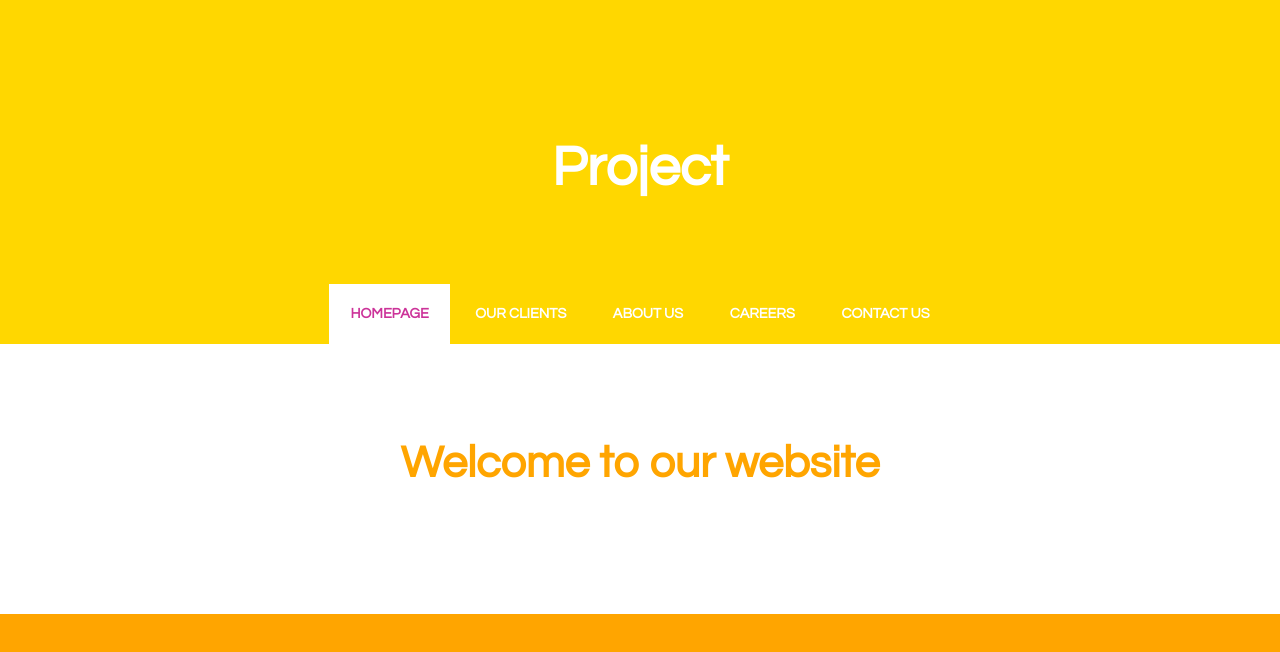
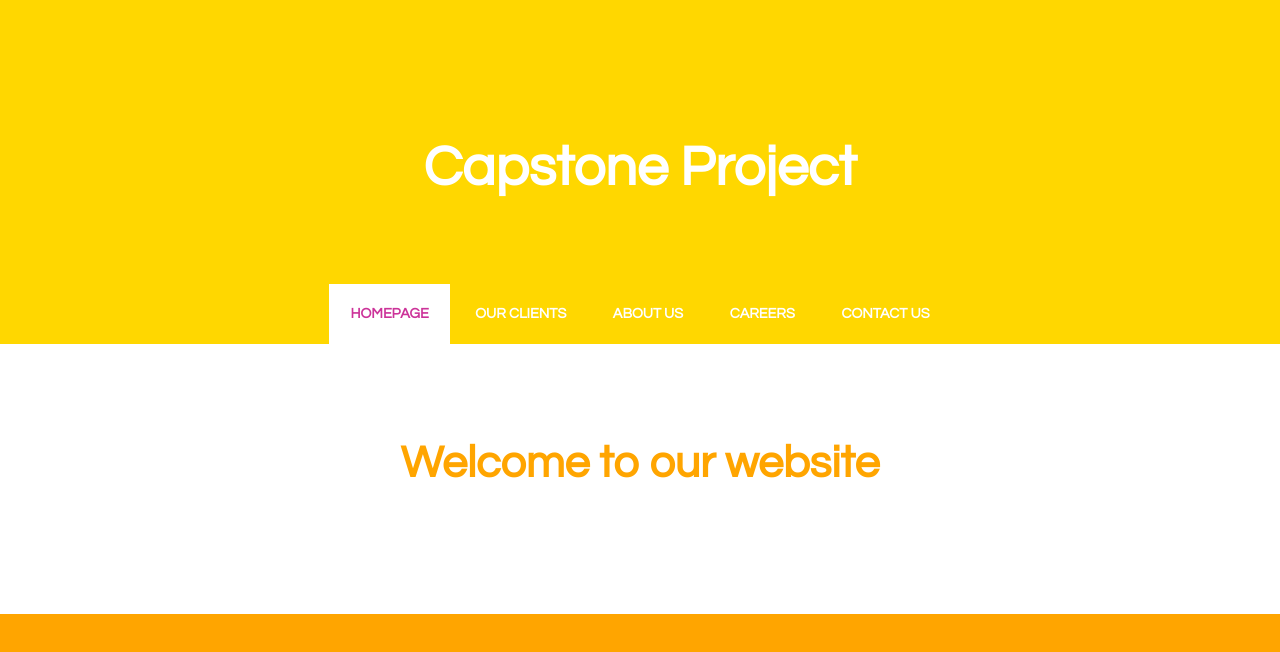
Before and after one commit to kiranajithkumar/project, a plain HTML site: page website-template/index.html in a window 1280 px wide. Drawn offline with Linux system fonts and the light colour scheme.

Commit message:
new html

```diff
--- a/website-template/index.html
+++ b/website-template/index.html
@@ -27,7 +27,7 @@ Released   : 20140131
 <div id="header-wrapper">
 	<div id="header" class="container">
 		<div id="logo">
-			<h1><a href="#">Project</a></h1>
+			<h1><a href="#">Capstone Project</a></h1>
 		</div>
 		<div id="menu">
 			<ul>
```
